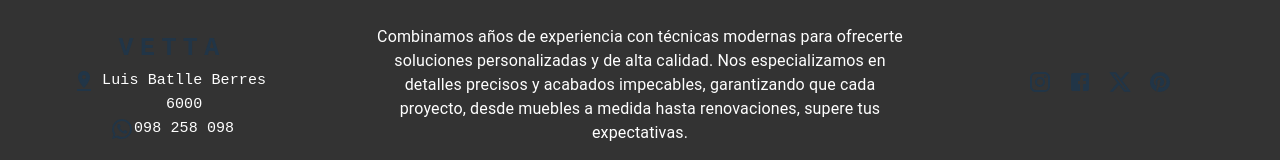
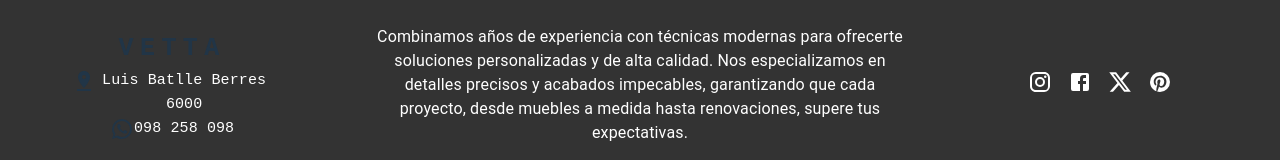
Before and after one commit to DellacquaD/vettauy, a React (Vite) app: page / in a window 1280 px wide. Shown: the part 745-905 px from the top of the page. Built offline with nearby package versions, Linux system fonts and the light colour scheme.

Commit message:
estilos footer

```diff
--- a/src/components/AppFooter.tsx
+++ b/src/components/AppFooter.tsx
@@ -92,10 +92,10 @@ export const AppFooter: FC = (): ReactElement => {
       Combinamos años de experiencia con técnicas modernas para ofrecerte soluciones personalizadas y de alta calidad. Nos especializamos en detalles precisos y acabados impecables, garantizando que cada proyecto, desde muebles a medida hasta renovaciones, supere tus expectativas.
       </Typography>
       <Container style={{ display: "flex", flexDirection: "row", gap: "1rem", justifyContent: "center" }}>
-        <Typography><InstagramIcon /></Typography>
-        <Typography><FacebookIcon /></Typography>
-        <Typography><XIcon /></Typography>
-        <Typography><PinterestIcon /></Typography>
+        <Typography><InstagramIcon sx={{ color: "white"}}/></Typography>
+        <Typography><FacebookIcon sx={{ color: "white"}}/></Typography>
+        <Typography><XIcon sx={{ color: "white"}}/></Typography>
+        <Typography><PinterestIcon sx={{ color: "white"}}/></Typography>
       </Container>
     </Box>
   );
```
